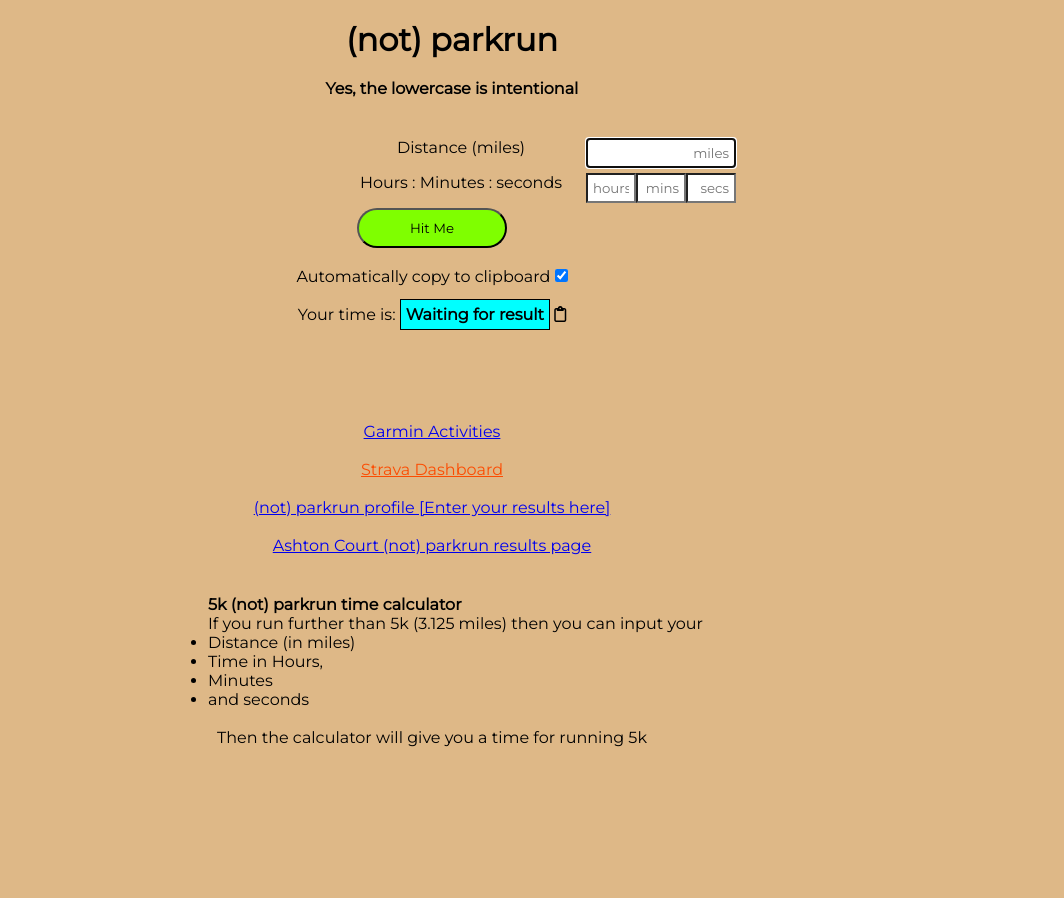
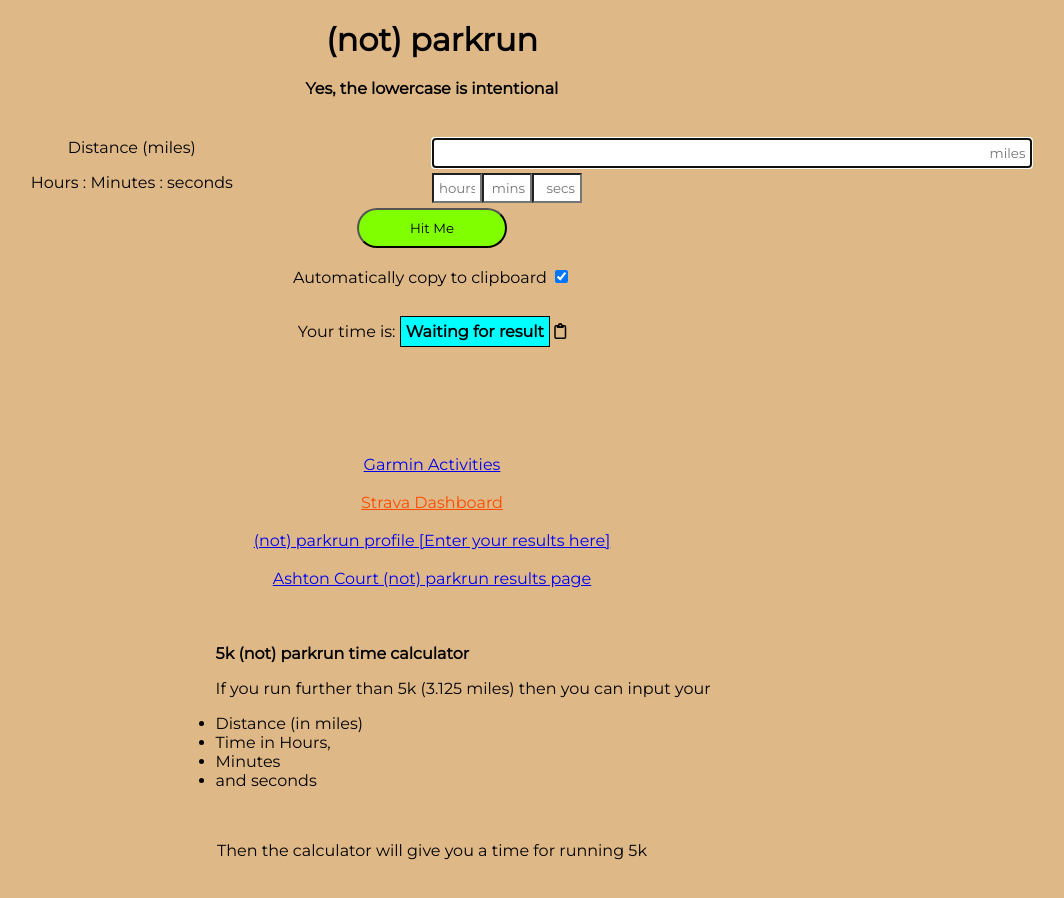
Before and after one commit to timmyc-dev/not_parkrun_calculator, a plain HTML site: page index.html in a window 1280 px wide. Shown: the whole page, without its empty margins (208-1272 px from the left). Before the commit the page ends 800 px from the top, so only its background shows below. Drawn offline with Linux system fonts and the light colour scheme.

Commit message:
04 ongoing tweaks

```diff
--- a/index.html
+++ b/index.html
@@ -16,7 +16,7 @@
 </head>
 <body>
     <header>
-        <h1><a href="https://www.parkrun.org.uk/notparkrun/">(not) parkrun</a></h1>
+        <h1>(not) parkrun</h1>
         <h4>Yes, the lowercase is intentional</h4>
     </header>
 
@@ -38,7 +38,8 @@
       </section>
 
       <section id="calculator">
-        <div id="inputs">
+        <div class="middle">
+          <div id="inputs" >
               <label for="distance">Distance (miles)</label>
               <input id="distance" type="text" data-enterkey='hours' name="distance" placeholder="miles">
               <label for="minutes">Hours : Minutes : seconds </label>
@@ -47,6 +48,7 @@
                   <input id="minutes" type="text" data-enterkey='seconds' name="minutes" placeholder="mins">
                   <input id="seconds" type="text" data-enterkey='calculate' name="seconds" placeholder="secs">
               </span>
+          </div>
         </div>
         <div>
           <button type="button" id="btCalculate">Hit Me</button>
--- a/styles.css
+++ b/styles.css
@@ -1,5 +1,5 @@
 * {
-  margin: 0;
+  /* margin: 0; */
   padding: 0;
   font-family: Montserrat,  sans-serif;
   background-color: burlywood;
@@ -8,14 +8,14 @@
 
 
 header {
-  width: 100vw;
+  /* width: 100vw; */
   text-align: center;
   margin: 20px;
 }
 
 main {
   text-align: center;
-  margin:auto;
+  margin: auto;
   display: grid;
   max-width: 95%;
   /* grid-template-rows: 33% 33% 33%; */
@@ -24,6 +24,29 @@ main {
 section {
   padding-top: 20px;
   padding-bottom: 20px;
+}
+
+#calculator {
+
+}
+
+.middle {
+  margin: auto;
+  /* display: flex; */
+
+  align-items: center;
+  justify-self: center;
+}
+
+#inputs {
+  display: grid;
+  /* margin-left: 40vw; */
+  justify-content: center;
+  grid-template-columns: 1fr 1fr;
+}
+
+#hours, #minutes, #seconds {
+  display: inline-block;
 }
 
 .hidden {
@@ -35,13 +58,6 @@ section {
   grid-row-end: 4;
 }
 
-#calculator {
-
-}
-
-#links {
-
-}
 
 main :focus-visible {
   background-color: yellow;
@@ -69,16 +85,6 @@ a {
   height: 40px;
   border-radius: 25px;
   background-color: chartreuse;
-}
-
-#inputs {
-  display: grid;
-  margin-left: 40vw;
-  grid-template-columns: 250px 150px;
-}
-
-#hours, #minutes, #seconds {
-  display: inline-block;
 }
 
 #output {
@@ -110,3 +116,7 @@ a {
 #clip:hover {
   cursor: pointer;
 }
+
+#links {
+
+}
```
Lines whose indentation alone changed are shown as unchanged.
